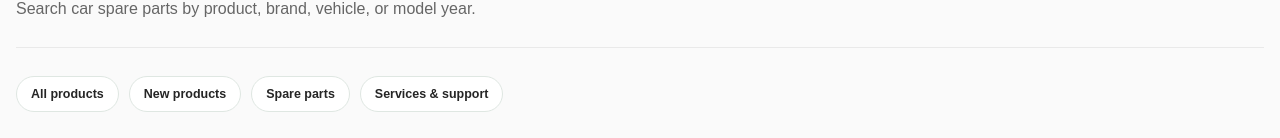
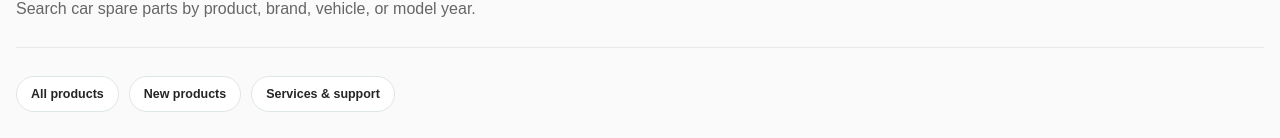
Before and after one commit to wwwwebexxy-cmd/Jamal-Rafeeq-frondent-, a React (Vite) app: page /find-products in a window 1280 px wide. Shown: the part 227-365 px from the top of the page. Built offline with nearby package versions, Linux system fonts and the light colour scheme; no server answers; a web font is replaced by a local one.

Commit message:
Update Sale.jsx

```diff
--- a/src/features/sale/page/Sale.jsx
+++ b/src/features/sale/page/Sale.jsx
@@ -74,7 +74,6 @@ function Sale({ newArrivalsOnly = false }) {
         <nav className="find-products-shortcuts" aria-label="Find products shortcuts">
             <Link to="/find-products">All products</Link>
             <Link to="/new-arrivals">New products</Link>
-            <Link to="/find-products?search=spare">Spare parts</Link>
             <Link to="/contact">Services &amp; support</Link>
         </nav>
         <div className="find-products-layout">
```
